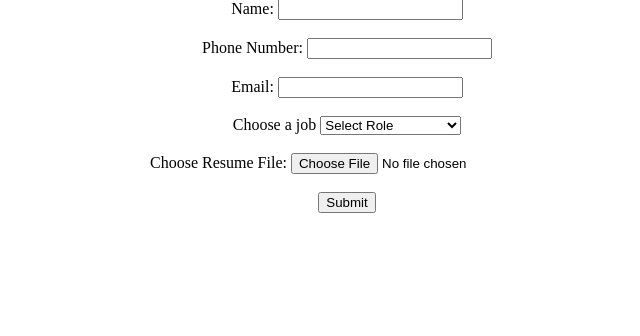
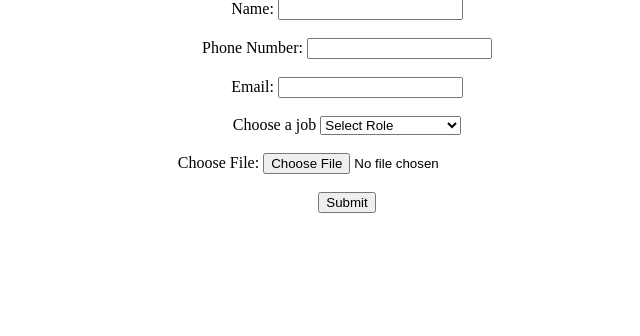
Before and after one commit to JishnuAnand123/websiteV1.0, a Flask app: page / in a window 1280 px wide. Shown: the part 214-550 px from the top of the page, without its empty margins (293-933 px from the left). Run offline with Flask 3, Linux system fonts and the light colour scheme.

Commit message:
Revert "chang template"
This reverts commit dfd95eba3b087cc639a54abd21dc664cdc5217d0.

```diff
--- a/templates/index.html
+++ b/templates/index.html
@@ -31,7 +31,7 @@
 
         </select><br><br>
 
-        <label for="file">Choose Resume File:</label>
+        <label for="file">Choose File:</label>
         <input type="file" id="file" name="file" required><br><br>
 
         <input type="submit" value="Submit">
--- a/templates/submit.html
+++ b/templates/submit.html
@@ -8,7 +8,6 @@
 <body>
 
 
-    <h2>Data submitted successfully. Thanks for your submission!</h2><br><br>
-    <h2>\n We will get back to you soon.</h2>
+    <h2>Data submitted successfully. Thanks for your submission! \n We will get back to you soon.</h2>
 </body>
 </html>
```
